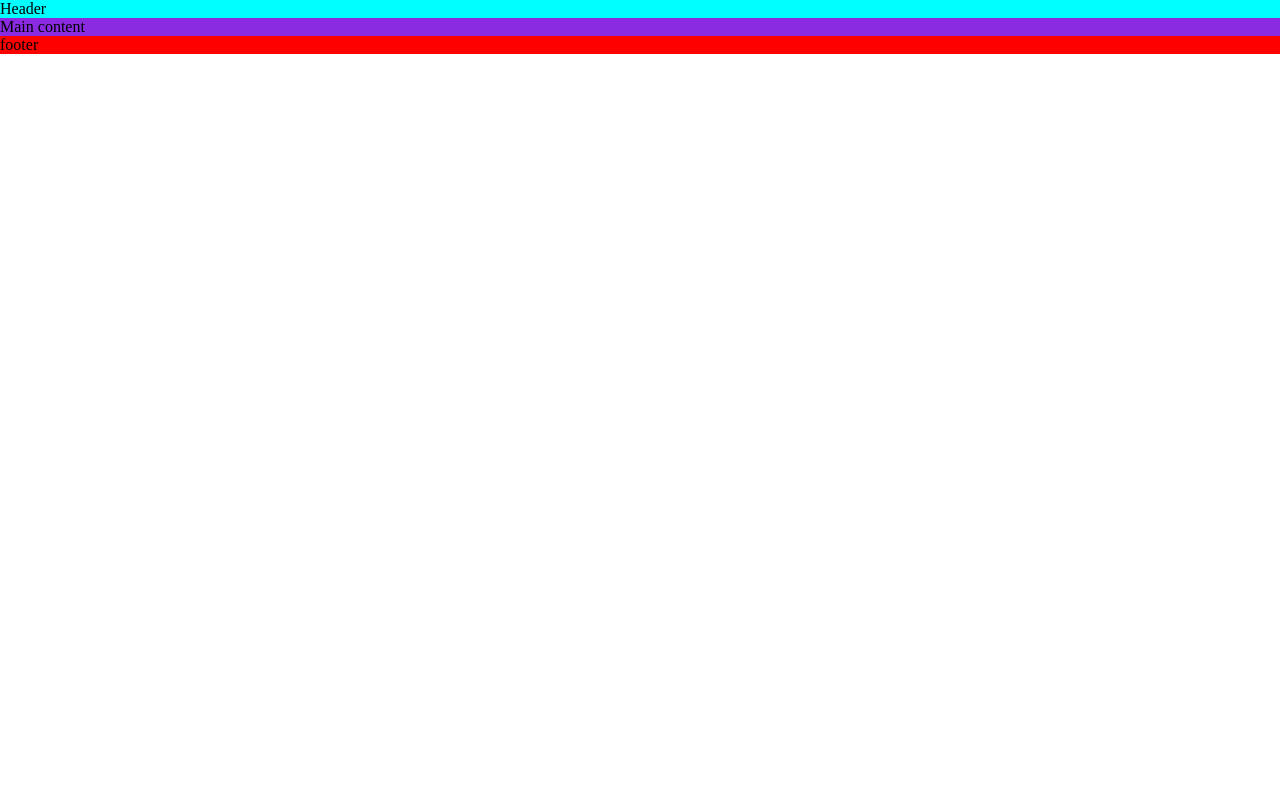
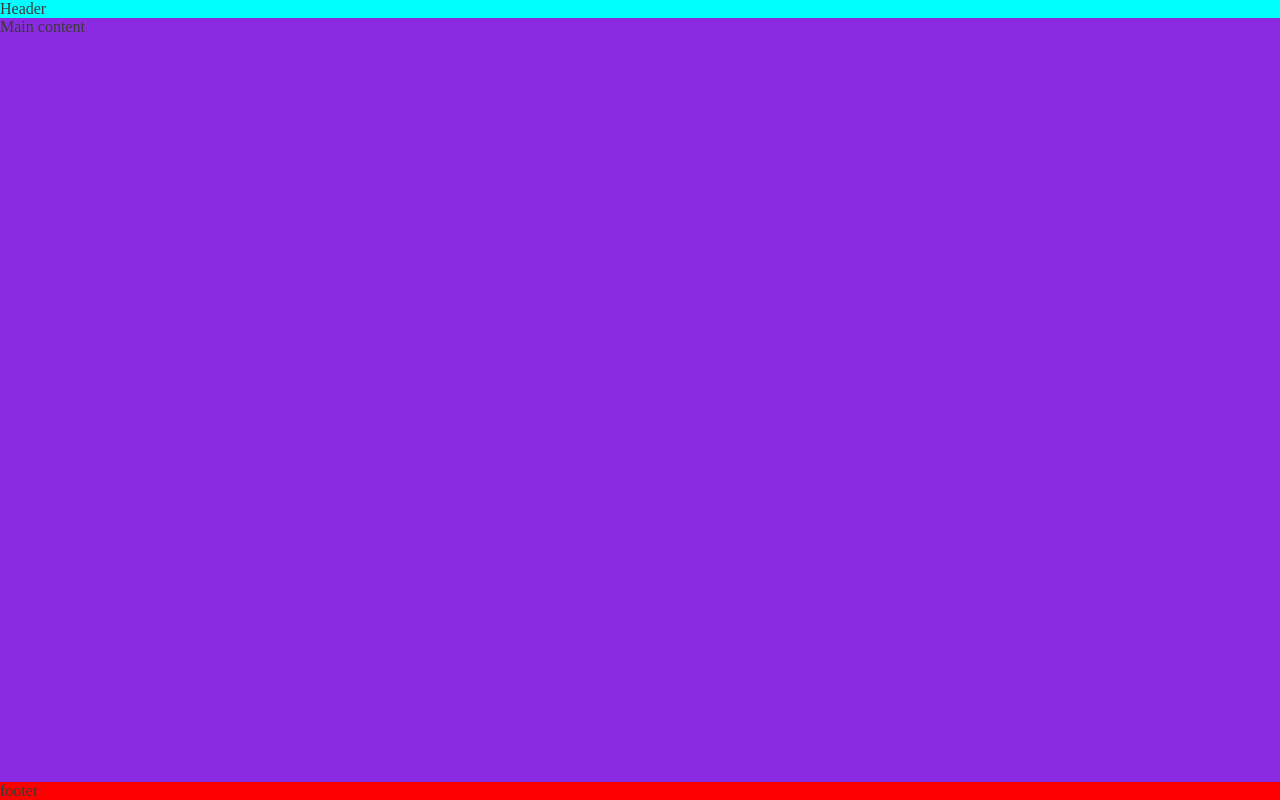
Before and after one commit to Darthspider360/Love-running, a plain HTML site: page index.html in a window 1280 px wide. Drawn offline with Linux system fonts and the light colour scheme.

Commit message:
Pushed the footer down using flex styles

```diff
--- a/assets/css/style.css
+++ b/assets/css/style.css
@@ -4,6 +4,16 @@
     margin: 0;
     box-sizing: border-box;
 }
+/* General Styles */
+body{
+    min-height: 100vh;
+    display: flex;
+    flex-direction: column;
+    /* generic project styles */
+    color: #3a3a3a;
+
+}
+
 /* Header */
 header{
     background-color: aqua;
@@ -12,6 +22,8 @@ header{
 /* Main Content */
 main{
     background-color: blueviolet;
+    /*Make the main element take up the space*/
+    flex: 1 0 auto;
 }
 
 /* Footer */
```
